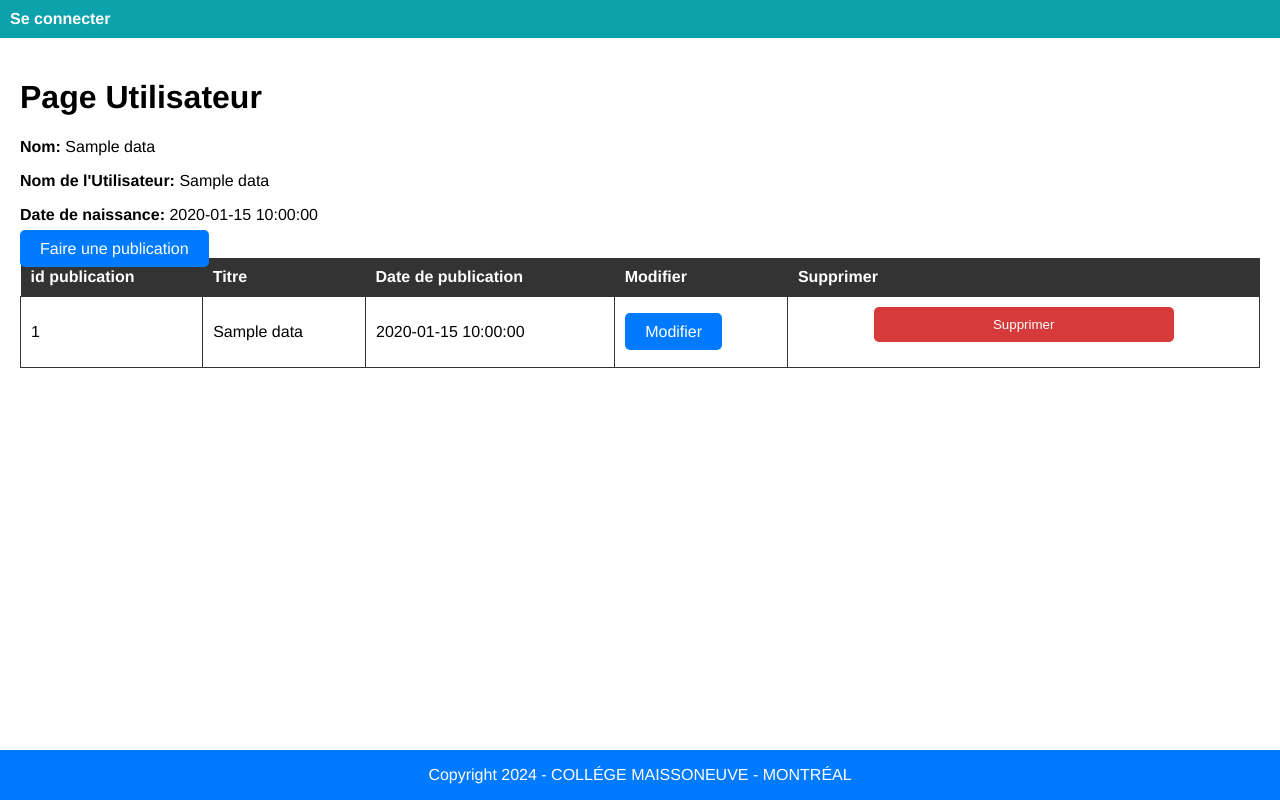
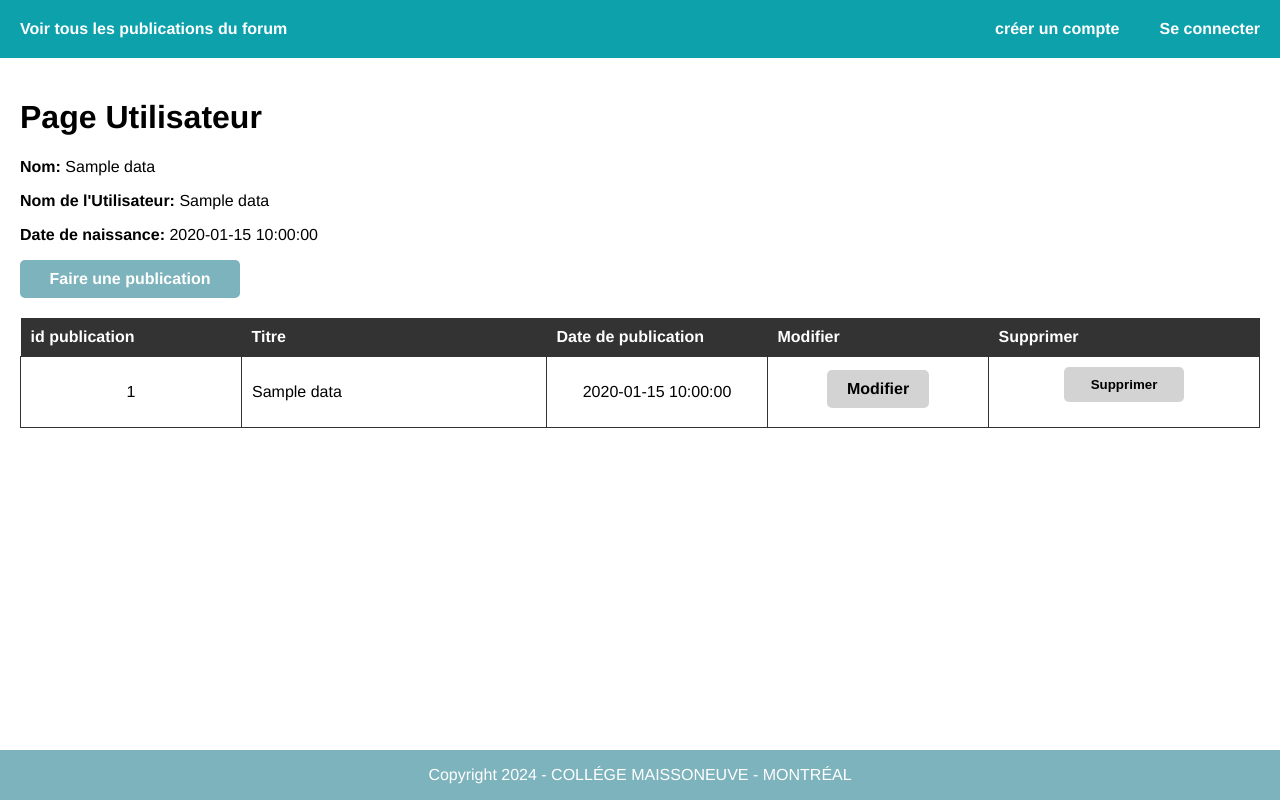
Before and after one commit to kho-mohamed/demo_forum_php_sql, a PHP site: template views/user/show.php in a window 1280 px wide. Run offline with PHP 8.4, Linux system fonts and the light colour scheme; the template is opened without the code that fills it: most values are stand-ins (such as "Sample title", 1, 10 or a date in 2020).

Commit message:
dernier commit

```diff
--- a/controllers/BaseController.php
+++ b/controllers/BaseController.php
@@ -1,8 +1,6 @@
 <?php
 function base_controller_index()
 {
-    require_once(MODEL_DIR . "/forum.php");
-    $forum = forum_select();
-    render('forum/index.php', $forum);
+    render('user/index.php');
 }
 ?>
--- a/controllers/forumController.php
+++ b/controllers/forumController.php
@@ -1,5 +1,4 @@
 <?php
-session_start();
 //** fonction qui va afficher la page de toutes les publications. */
 function forum_controller_index()
 {
--- a/index.php
+++ b/index.php
@@ -1,5 +1,5 @@
 <?php
-
+session_start();
 ini_set('display_errors', 1);
 ini_set('display_startup_errors', 1);
 error_reporting(E_ALL);
--- a/resources/css/style.css
+++ b/resources/css/style.css
@@ -1,52 +1,68 @@
-body{
+/* ================================
+   STRUCTURE GLOBALE DU SITE
+   ================================ */
+
+body {
   font-family: Helvetica, sans-serif;
   margin: 0;
   display: flex;
   flex-direction: column;
-    min-height: 100vh;
+  min-height: 100vh; /* Assure que le pied de page reste en bas */
 }
 
+main {
+  padding: 20px;
+  flex: 1; /* Permet au contenu principal de prendre tout l’espace restant */
+}
+
+/* ================================
+     BARRE DE NAVIGATION
+     ================================ */
+
 nav {
-    background-color:  #0DA1AC;
+  background-color: #0da1ac;
   display: flex;
   justify-content: space-between;
 }
 
-/* Style the list and remove list styling */
 nav ul {
+  display: flex;
+  gap: 20px;
   list-style: none;
-    padding: 10px;
+  padding: 20px;
   margin: 0;
 }
 
-/* Style the list items (menu items) */
 nav li {
-    display: inline; /* Display horizontally */
-    margin-right: 20px; /* Add spacing between items */
+  display: inline;
+  height: 100%;
 }
 
-/* Style the links (anchor tags) */
 nav a {
-    text-decoration: none; /* Remove underline */
-    color: #fff; /* Text color */
+  text-decoration: none;
+  color: #fff;
   font-weight: bold;
+  display: inline-block;
 }
 
-/* Change link color on hover */
 nav a:hover {
-    color: #ccc;
+  color: black;
 }
 
-main{
-    padding: 20px;
-    flex:1;
-}
-table {
-    border-collapse: collapse; /* Merge borders for a cleaner look */
-    width: 100%; /* Make the table fill its container */
+nav li:hover {
+  background-color: #7db3bc;
+  border-radius: 5px;
 }
 
-/* Style table headers (th) */
+/* ================================
+     TABLEAUX
+     ================================ */
+
+table {
+  border-collapse: collapse;
+  width: 100%; /* Table occupe toute la largeur disponible */
+}
+
 th {
   background-color: #333;
   color: #fff;
@@ -54,73 +70,120 @@ th {
   padding: 10px;
 }
 
-/* Style table data (td) */
 td {
   border: 1px solid #333;
   padding: 10px;
 }
 
-/* Add alternating row colors */
-tr:nth-child(even) {
-    background-color: #f2f2f2;
+.td-btn {
+  width: 200px;
+  text-align: center;
 }
 
-/* Apply some basic styling to the form */
+/* ================================
+     FORMULAIRES ET CHAMPS
+     ================================ */
+
 form {
-    width: 300px;
-    margin: 0 auto;
+  width: 250px;
+  margin: auto;
 }
 
-/* Style the labels and inputs */
 label {
   display: block;
   margin-bottom: 10px;
-    font-weight: bold;
+  font-weight: 700;
 }
 
-input, select {
+input {
   width: 100%;
   padding: 5px;
   margin-bottom: 15px;
-    border: 1px solid #ccc;
+  border: 1px solid #cccccc;
   border-radius: 5px;
 }
 
+/* ================================
+     BOUTONS STANDARDS
+     ================================ */
+
 .btn {
-    background-color: #007bff; /* Button background color */
-    color: #fff; /* Text color */
-    padding: 10px 20px; /* Padding around the text */
-    border: none; /* Remove button border */
-    border-radius: 5px; /* Rounded corners */
-    cursor: pointer; /* Change cursor to a pointer on hover */
+  background-color: #7db3bc;
+  color: #fff;
+  padding: 10px 20px;
+  border: none;
+  border-radius: 5px;
+  cursor: pointer;
   text-decoration: none;
+  font-weight: 700;
+  display: inline-block;
+  margin-bottom: 5px;
 }
 
-/* Change button color on hover */
 .btn:hover {
-    background-color: #0056b3;
+  background-color: #9fbdc3;
+  color: black;
 }
 
-.btn-danger{
-    background-color: #d63a3a; /* Button background color */
-    color: #fff; /* Text color */
-    padding: 10px 20px; /* Padding around the text */
-    border: none; /* Remove button border */
-    border-radius: 5px; /* Rounded corners */
-    cursor: pointer; /* Change cursor to a pointer on hover */
+/* ================================
+     BOUTON DE SUPPRESSION (ROUGE)
+     ================================ */
+
+.btn-rouge {
+  background-color: #d63a3a;
+  color: #fff;
+  padding: 10px 20px;
+  border: none;
+  border-radius: 5px;
+  cursor: pointer;
   text-decoration: none;
+  width: 120px;
+  font-weight: 700;
 }
 
-.btn-danger:hover {
-    background-color: #ad3434;
-}
-.text-danger{
-    color: #d63a3a;
+.btn-rouge:hover {
+  background-color: #9fbdc3;
+  color: black;
 }
 
-footer{
-    background-color: #007bff;
+/* ================================
+     BOUTON DE MISE EN AVANT
+     ================================ */
+
+.btn-annonce {
+  background-color: #7db3bc;
+  color: #fff;
+  padding: 10px;
+  border-radius: 5px;
+  width: 200px;
+  font-weight: 700;
+  display: block;
+  text-align: center;
+  text-decoration: none;
+  margin-bottom: 20px;
+}
+
+/* ================================
+     PIED DE PAGE
+     ================================ */
+
+footer {
+  background-color: #7db3bc;
   color: white;
   padding: 1em;
   text-align: center;
 }
+
+/* ================================
+     STYLES SUPPLÉMENTAIRES
+     ================================ */
+
+.alerte {
+  color: #d63a3a; /* Rouge pour les messages d'erreur ou alertes */
+}
+
+.disable {
+  pointer-events: none; /* Empêche tout clic */
+  background-color: lightgrey;
+  color: black;
+}
--- a/views/layouts/layout.php
+++ b/views/layouts/layout.php
@@ -11,10 +11,22 @@
 <body>
     <nav>
         <ul>
-            <li><a href="?controller=user&function=login"><?php if (isset($_SESSION)) {
-                echo "Se connecter";
+            <li><a href="?controller=forum&function=index">Voir tous les publications du forum</a></li>
+            <li><a href="?controller=user&function=show&id=<?php if (isset($_SESSION['id'])) {
+                echo $_SESSION['id'];
+            } ?>"><?php if (isset($_SESSION['id'])) {
+                 echo "Voir mes publications";
+             } ?></a></li>
+        </ul>
+        <ul>
+            <li><a href="?controller=user&function=create"><?php if (!isset($_SESSION['id'])) {
+                echo "créer un compte";
             } ?></a></li>
-            <li><a href="?controller=user&function=create"><?php if (!isset($_SESSION)) {
+            <li><a href="?controller=user&function=logout"><?php if (isset($_SESSION['id'])) {
+                echo "Se déconnecter";
+            } ?></a></li>
+
+            <li><a href="?controller=user&function=login"><?php if (!isset($_SESSION['id'])) {
                 echo "Se connecter";
             } ?></a></li>
         </ul>
--- a/views/user/login.php
+++ b/views/user/login.php
@@ -8,7 +8,7 @@ if ($data == 1) {
 ?>
 <h1>Page de connection</h1>
 <form action="?controller=user&function=auth" method="post">
-    <?= "<span class='text-danger'>" . $msg . "</span>"; ?>
+    <?= "<span class='alerte'>" . $msg . "</span>"; ?>
     <label for="username">Nom d'utilisateur</label>
     <input type="text" id="username" name="username">
     <label for="pwd">Mot de passe</label>
--- a/views/user/show.php
+++ b/views/user/show.php
@@ -3,7 +3,7 @@
 echo $data[0]['nom']; ?></p>
 <p><strong>Nom de l'Utilisateur: </strong> <?= $data[0]['nomUtilisateur']; ?></p>
 <p><strong>Date de naissance: </strong> <?= $data[0]['dateNaissance']; ?></p>
-<a href="?controller=forum&function=create&id=<?= $data[0]['id'] ?>" class="btn">Faire une publication</a>
+<a href="?controller=forum&function=create&id=<?= $data[0]['id'] ?>" class="btn-annonce">Faire une publication</a>
 
 <table>
     <thead>
@@ -20,15 +20,32 @@ echo $data[0]['nom']; ?></p>
         foreach ($data as $row) {
             ?>
             <tr>
-                <td><?= $row['id_forum']; ?></td>
+                <td class="td-btn"><?= $row['id_forum']; ?></td>
                 <td><?= $row['titre']; ?></td>
-                <td><?= $row['date']; ?></td>
-                <td> <a href="?controller=forum&function=edit&id=<?= $row['id_forum'] ?>" class="btn">Modifier</a></td>
-                <td>
+                <td class="td-btn"><?= $row['date']; ?></td>
+                <td class="td-btn"> <a href="?controller=forum&function=edit&id=<?= $row['id_forum'] ?>" class="btn <?php
+                  if (isset($_SESSION['id'])) {
+                      if ($data[0]['id_utilisateur'] != $_SESSION['id']) {
+                          echo " disable";
+                      }
+                  }
+                  if (!isset($_SESSION["id"])) {
+                      echo " disable";
+                  }
+                  ?>">Modifier</a>
+                </td>
+                <td class="td-btn">
                     <form action="?controller=forum&function=delete" method="post">
                         <input type="hidden" name="id_utilisateur" value="<?= $data[0]['id_utilisateur']; ?>">
                         <input type="hidden" name="id" value="<?= $row['id_forum']; ?>">
-                        <input type="submit" value="Supprimer" class="btn-danger">
+                        <input type="submit" value="Supprimer" class="btn-rouge <?php if (isset($_SESSION['id'])) {
+                            if ($data[0]['id_utilisateur'] != $_SESSION['id']) {
+                                echo " disable";
+                            }
+                        }
+                        if (!isset($_SESSION["id"])) {
+                            echo " disable";
+                        } ?>">
                     </form>
                 </td>
             </tr>
```
Also changed, not shown: controllers/userController.php (+18 -1 lines), models/user.php (+27 -0 lines), views/forum/index.php (+11 -2 lines), readme.txt. Lines whose indentation alone changed are shown as unchanged.
